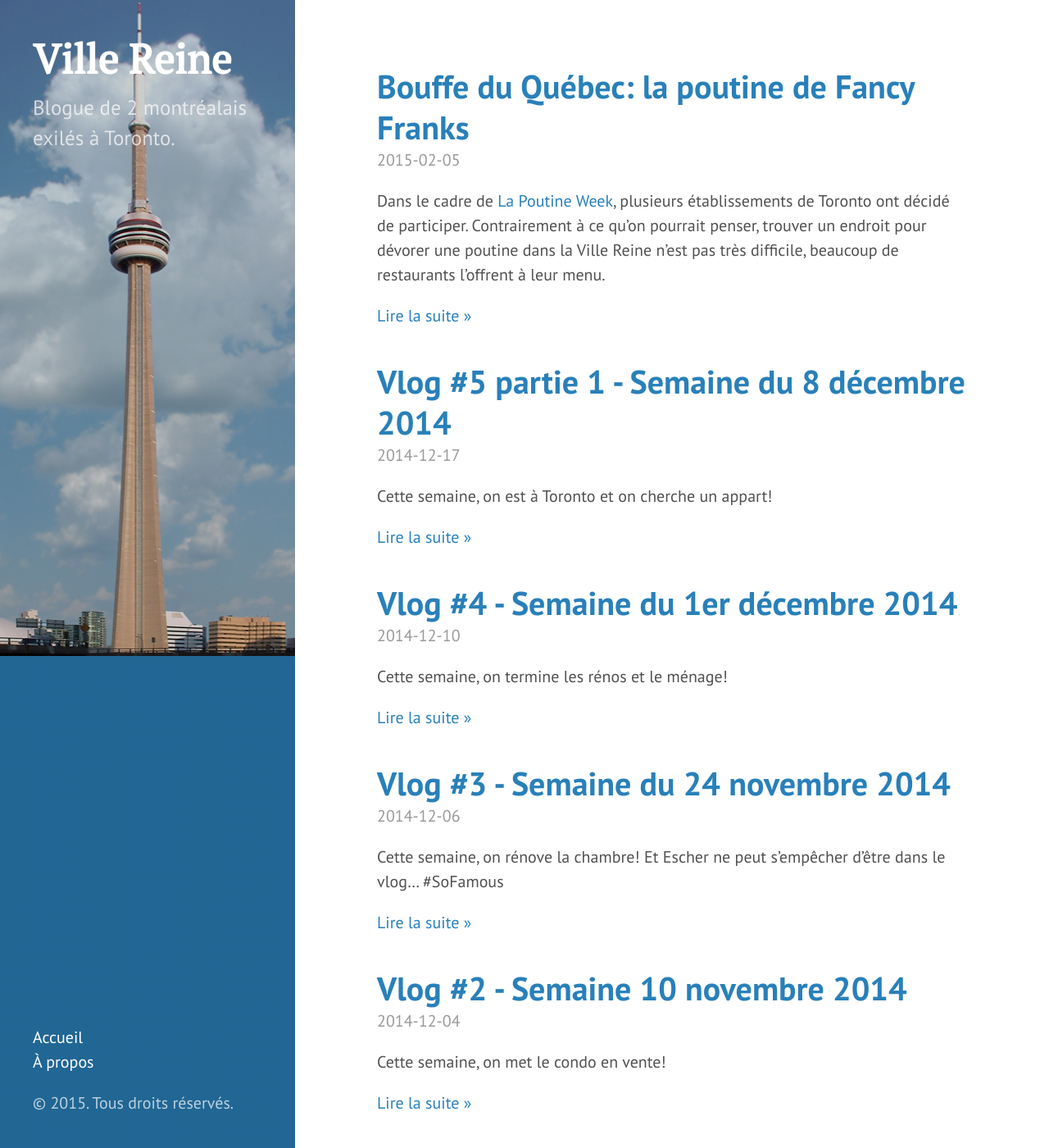
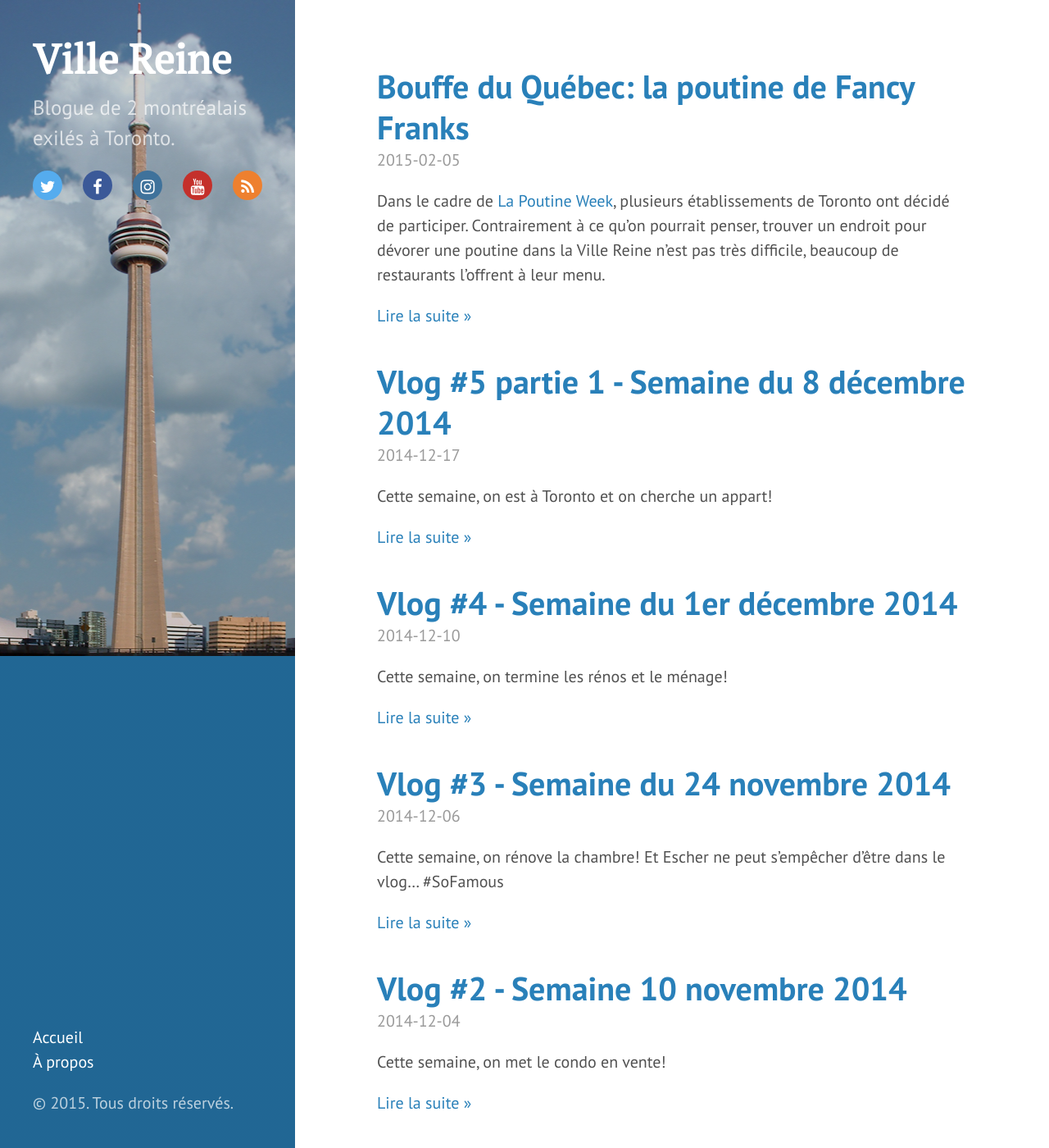
Before and after one commit to mmebonheur/villereine.github.io, a Jekyll site: the page built from index.html, in a window 1280 px wide and 1400 px high. Shown: the whole window at 82% size. Built offline with Jekyll 4.4.1, drawn with Linux system fonts in a browser that asks for light colours; nearby versions of some CDN libraries; Markdown is read by kramdown in place of the engine named in the settings; the list of posts is cut into pages by our own code.

Commit message:
Added social media links in the sidebar

```diff
--- a/_config.yml
+++ b/_config.yml
@@ -15,4 +15,14 @@ author:
   name:           'Michel Billard'
   url:            https://twitter.com/gogosse
 
+social_medias:
+  - url: "http://twitter.com/villereineca"
+    slug: "twitter"
+  - url: "http://facebook.com/villereine"
+    slug: "facebook"
+  - url: "http://instagram.com/villereine"
+    slug: "instagram"
+  - url: "http://youtube.com/user/villereine"
+    slug: "youtube"
+
 paginate:         5
--- a/_includes/sidebar.html
+++ b/_includes/sidebar.html
@@ -3,6 +3,16 @@
     <div class="sidebar-about">
       <h1><a href="/">{{ site.title }}</a></h1>
       <p class="lead">{{ site.description }}</p>
+
+      <p class="social-medias">
+        {% for media in site.social_medias %}
+          <a href="{{ media.url }}" target="_blank" class="social social_solid {{ media.slug }}">
+            <i class="fa fa-{{ media.slug }}"></i>
+          </a>
+        {% endfor %}
+        <a href="{{ site.url }}/atom.xml" target="_blank" class="social social_solid rss">
+          <i class="fa fa-rss"></i>
+        </a>
     </div>
   </div>
 
--- a/public/css/styles.scss
+++ b/public/css/styles.scss
@@ -11,6 +11,25 @@
 .sidebar {
   color: rgba(255,255,255,.7);
   background: linear-gradient(rgba(0, 0, 0, 0.2), rgba(0, 0, 0, 0.2)), url("/images/Toronto's_CN_Tower.jpg") center top no-repeat;
+}
+
+.social-medias {
+  text-align: justify;
+
+  &:before {
+    content: '';
+    display: block;
+    width: 100%;
+  }
+
+  &:after {
+    content: '';
+    display: inline-block;
+    width: 100%;
+  }
+  // a + a {
+  //   margin-left: 0.5em;
+  // }
 }
 
 // Post
@@ -140,3 +159,235 @@
 .btn-outline:hover i {
   color:#dc5034;
 }
+
+// Icons
+// ----------
+
+.social_outline {
+  display:inline-block;
+  position:relative;
+  width:36px;
+  height:36px;
+  border:1px solid #000;
+  text-align:center;
+  -webkit-border-radius:60px;
+  -moz-border-radius:60px;
+  -ms-border-radius:60px;
+  -o-border-radius:60px;
+  border-radius:60px;
+  -webkit-transition:border-color .2s ease-in,color .1s ease-in,background .2s ease-in;
+  -moz-transition:border-color .2s ease-in,color .1s ease-in,background .2s ease-in;
+  -o-transition:border-color .2s ease-in,color .1s ease-in,background .2s ease-in;
+  transition:border-color .2s ease-in,color .1s ease-in,background .2s ease-in;
+}
+.social_outline i {
+  vertical-align:-5px;
+}
+.social_outline.twitter {
+  border-color:#55acee;
+}
+.social_outline.twitter i {
+  color:#55acee;
+}
+.social_outline.twitter:hover {
+  background:#55acee;
+}
+.social_outline.facebook {
+  border-color:#3b5998;
+}
+.social_outline.facebook i {
+  color:#3b5998;
+}
+.social_outline.facebook:hover {
+  background:#3b5998;
+}
+.social_outline.google {
+  border-color:#dd4b39;
+}
+.social_outline.google i {
+  color:#dd4b39;
+}
+.social_outline.google:hover {
+  background:#dd4b39;
+}
+.social_outline.dribbble {
+  border-color:#ea4c89;
+}
+.social_outline.dribbble i {
+  color:#ea4c89;
+}
+.social_outline.dribbble:hover {
+  background:#ea4c89;
+}
+.social_outline.instagram {
+  border-color:#3f729b;
+}
+.social_outline.instagram i {
+  color:#3f729b;
+}
+.social_outline.instagram:hover {
+  background:#3f729b;
+}
+.social_outline.github {
+  border-color:#171515;
+}
+.social_outline.github i {
+  color:#171515;
+}
+.social_outline.github:hover {
+  background:#171515;
+}
+.social_outline.rss {
+  border-color:#ee802f;
+}
+.social_outline.rss i {
+  color:#ee802f;
+}
+.social_outline.rss:hover {
+  background:#ee802f;
+}
+.social_outline.youtube {
+  border-color:#c4302b;
+}
+.social_outline.youtube i {
+  color:#c4302b;
+}
+.social_outline.youtube:hover {
+  background:#c4302b;
+}
+.social_outline.pinterest {
+  border-color:#c8232c;
+}
+.social_outline.pinterest i {
+  color:#c8232c;
+}
+.social_outline.pinterest:hover {
+  background:#c8232c;
+}
+.social_outline.linkedin {
+  border-color:#0e76a8;
+}
+.social_outline.linkedin i {
+  color:#0e76a8;
+}
+.social_outline.linkedin:hover {
+  background:#0e76a8;
+}
+.social_outline.skype {
+  border-color:#00aff0;
+}
+.social_outline.skype i {
+  color:#00aff0;
+}
+.social_outline.skype:hover {
+  background:#00aff0;
+}
+.social_outline.tumblr {
+  border-color:#34526f;
+}
+.social_outline.tumblr i {
+  color:#34526f;
+}
+.social_outline.tumblr:hover {
+  background:#34526f;
+}
+.social_outline:hover i {
+  color:#fff;
+}
+.social_solid {
+  display:inline-block;
+  position:relative;
+  width:36px;
+  height:36px;
+  text-align:center;
+  -webkit-border-radius:60px;
+  -moz-border-radius:60px;
+  -ms-border-radius:60px;
+  -o-border-radius:60px;
+  border-radius:60px;
+  -webkit-transition:border-color .2s ease-in,color .1s ease-in,background .2s ease-in;
+  -moz-transition:border-color .2s ease-in,color .1s ease-in,background .2s ease-in;
+  -o-transition:border-color .2s ease-in,color .1s ease-in,background .2s ease-in;
+  transition:border-color .2s ease-in,color .1s ease-in,background .2s ease-in;
+}
+.social_solid i {
+  vertical-align:-5px;
+}
+.social_solid.twitter {
+  background:#55acee;
+}
+.social_solid.twitter i {
+  color:#fff;
+}
+.social_solid.twitter:hover i {
+  color:#55acee;
+}
+.social_solid.facebook {
+  background:#3b5998;
+}
+.social_solid.facebook i {
+  color:#fff;
+}
+.social_solid.facebook:hover i {
+  color:#3b5998;
+}
+.social_solid.google {
+  background:#dd4b39;
+}
+.social_solid.google i {
+  color:#fff;
+}
+.social_solid.google:hover i {
+  color:#dd4b39;
+}
+.social_solid.dribbble {
+  background:#ea4c89;
+}
+.social_solid.dribbble i {
+  color:#fff;
+}
+.social_solid.dribbble:hover i {
+  color:#ea4c89;
+}
+.social_solid.instagram {
+  background:#3f729b;
+}
+.social_solid.instagram i {
+  color:#fff;
+}
+.social_solid.instagram:hover i {
+  color:#3f729b;
+}
+.social_solid.github {
+  background:#171515;
+}
+.social_solid.github i {
+  color:#fff;
+}
+.social_solid.github:hover i {
+  color:#171515;
+}
+.social_solid.rss {
+  background:#ee802f;
+}
+.social_solid.rss i {
+  color:#fff;
+}
+.social_solid.rss:hover i {
+  color:#ee802f;
+}
+.social_solid.youtube {
+  background:#c4302b;
+}
+.social_solid.youtube i {
+  color:#fff;
+}
+.social_solid.youtube:hover i {
+  color:#c4302b;
+}
+.social_solid:hover i {
+  color:#fff;
+}
+.social_solid:hover {
+  background:#fff;
+}
```
